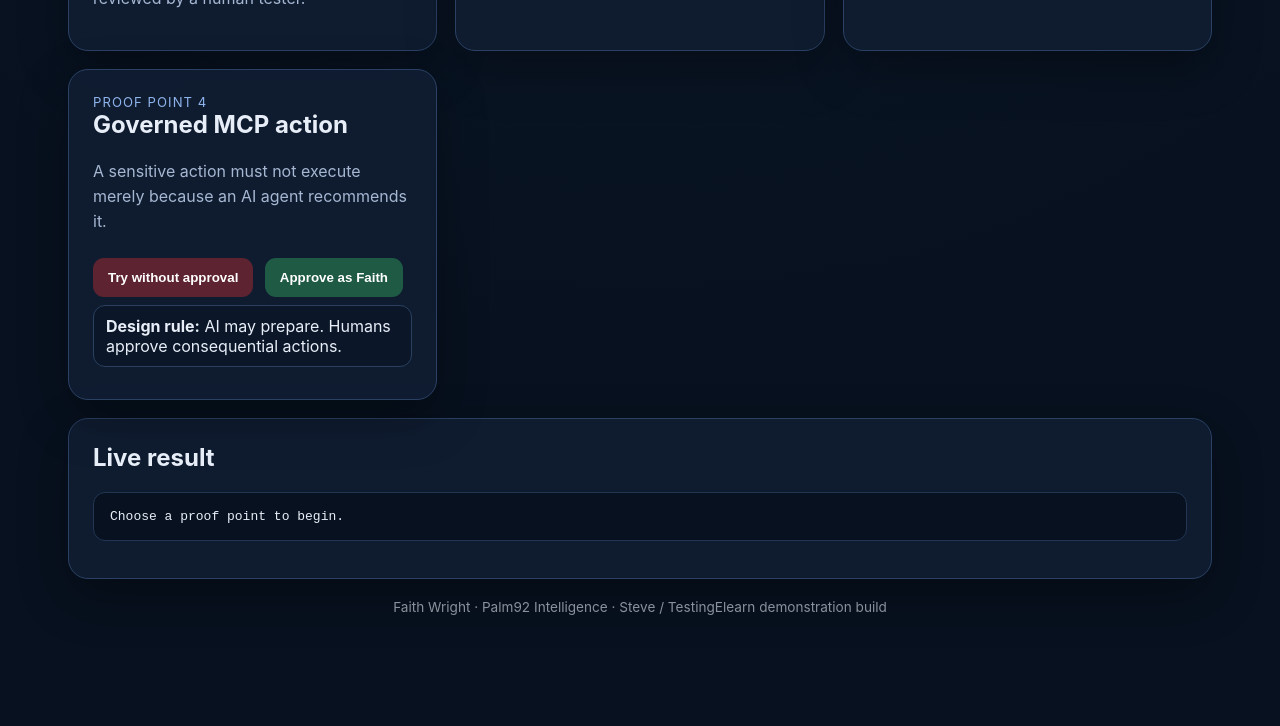
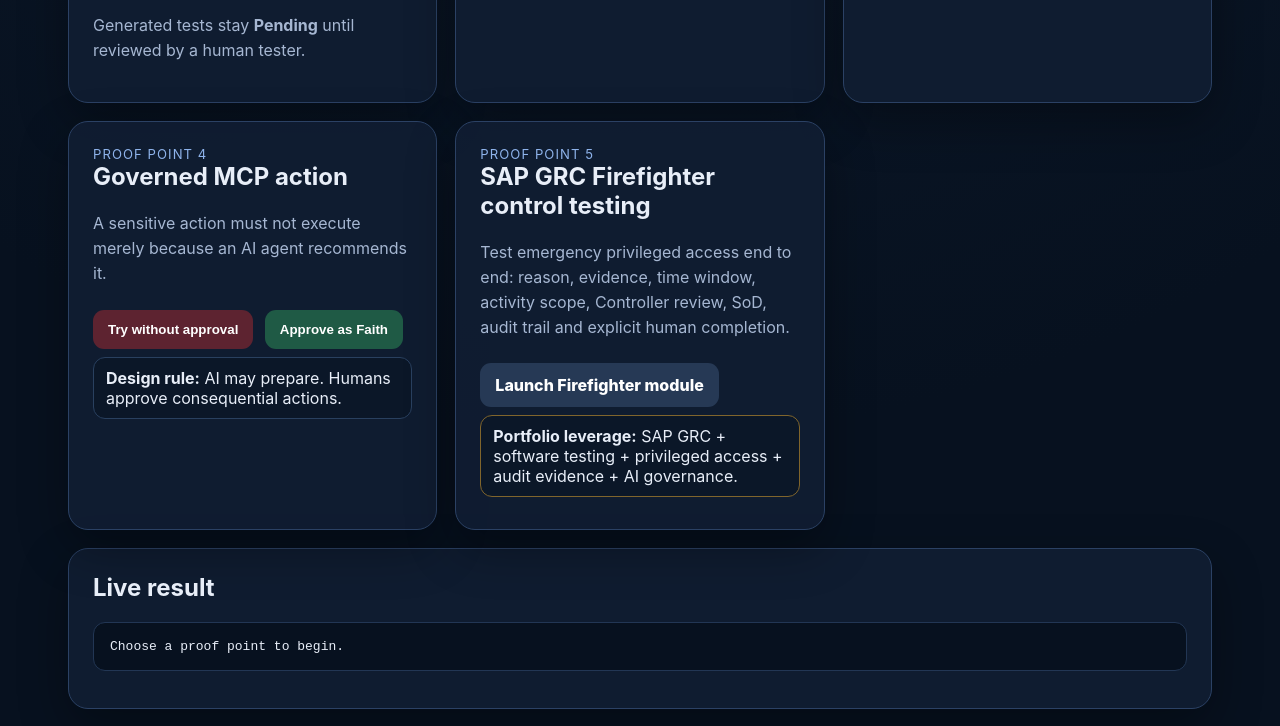
Before and after one commit to faithfulord1/Palm92-ai-test-copilot, a website: page public/index.html in a window 1280 px wide. Shown: the part 748-1474 px from the top of the page. Before the commit the page ends 1436 px from the top, so only its background shows below. Drawn offline with Linux system fonts and the light colour scheme.

Commit message:
feat: link Firefighter portfolio module

```diff
--- a/public/index.html
+++ b/public/index.html
@@ -10,7 +10,7 @@
     main{max-width:1180px;margin:auto;padding:32px 18px 60px}.hero,.card{background:#101d32e8;border:1px solid #2b4164;border-radius:20px;padding:24px;box-shadow:0 18px 50px #0005}
     h1{margin:.25rem 0;font-size:clamp(2rem,5vw,3.7rem)}h2{margin-top:0}.tag{font-weight:800;color:#dbe9ff}.muted{color:#a6b7d2;line-height:1.55}
     textarea{width:100%;min-height:155px;background:#081526;color:#fff;border:1px solid #3a5278;border-radius:12px;padding:14px;font:inherit;resize:vertical}
-    button{border:0;border-radius:11px;padding:12px 15px;font-weight:800;cursor:pointer;margin:8px 7px 0 0}.primary{background:#f4f8ff;color:#0a1424}.secondary{background:#263955;color:#fff}.danger{background:#5d2330;color:#fff}.success{background:#1f5a45;color:#fff}
+    button,.button{display:inline-block;border:0;border-radius:11px;padding:12px 15px;font-weight:800;cursor:pointer;margin:8px 7px 0 0;text-decoration:none}.primary{background:#f4f8ff;color:#0a1424}.secondary{background:#263955;color:#fff}.danger{background:#5d2330;color:#fff}.success{background:#1f5a45;color:#fff}
     pre{white-space:pre-wrap;word-break:break-word;background:#07111f;border:1px solid #223654;border-radius:12px;padding:16px;overflow:auto;max-height:460px}.grid{display:grid;gap:18px;grid-template-columns:repeat(auto-fit,minmax(300px,1fr));margin-top:18px}.pill{display:inline-block;padding:6px 10px;border-radius:999px;background:#1b2b45;color:#dbe7ff;margin:0 6px 6px 0}.step{font-size:.82rem;text-transform:uppercase;letter-spacing:.08em;color:#8eb3eb}.status{padding:10px 12px;border-radius:12px;background:#0b1728;border:1px solid #29405f;margin:8px 0}.ok{border-color:#34765b}.warn{border-color:#80652c}.watermark{opacity:.58;text-align:center;margin-top:20px;font-size:.85rem}.callout{border-left:4px solid #9fbfff;padding:12px 14px;background:#0b1728;border-radius:8px;margin-top:14px}
   </style>
 </head>
@@ -22,6 +22,7 @@
     <p class="tag">AI accelerates testing. Humans control quality decisions.</p>
     <p class="muted">A governed QA workspace for requirements analysis, test generation, AI-agent validation, evidence capture and approval-controlled actions.</p>
     <div class="callout"><strong>Steve demo path:</strong> Requirement → Test drafts → Agent validation → Evidence → Human approval gate.</div>
+    <a class="button primary" href="/firefighter.html">Open SAP GRC Firefighter Review Copilot</a>
   </section>
 
   <div class="grid">
@@ -54,6 +55,13 @@
       <button class="success" id="approved">Approve as Faith</button>
       <div class="status"><strong>Design rule:</strong> AI may prepare. Humans approve consequential actions.</div>
     </section>
+
+    <section class="card">
+      <div class="step">Proof point 5</div><h2>SAP GRC Firefighter control testing</h2>
+      <p class="muted">Test emergency privileged access end to end: reason, evidence, time window, activity scope, Controller review, SoD, audit trail and explicit human completion.</p>
+      <a class="button secondary" href="/firefighter.html">Launch Firefighter module</a>
+      <div class="status warn"><strong>Portfolio leverage:</strong> SAP GRC + software testing + privileged access + audit evidence + AI governance.</div>
+    </section>
   </div>
 
   <section class="card" style="margin-top:18px">
```
